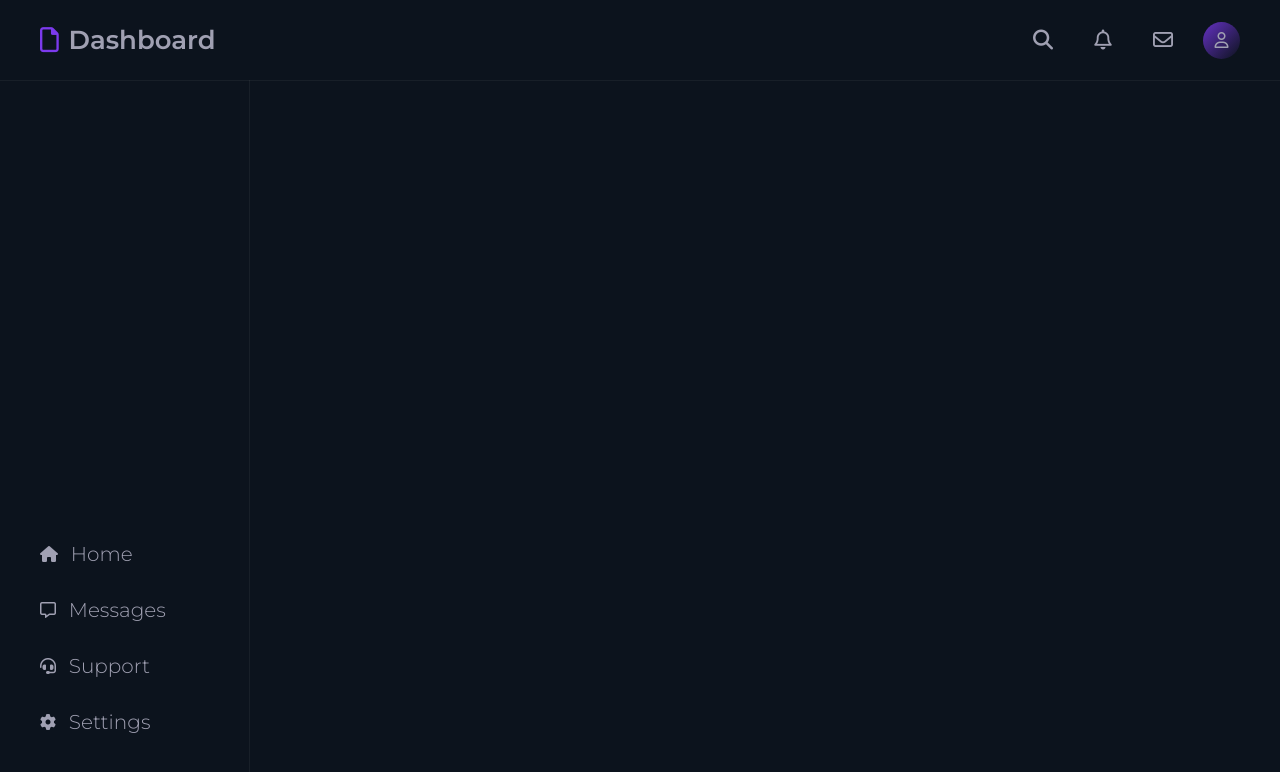
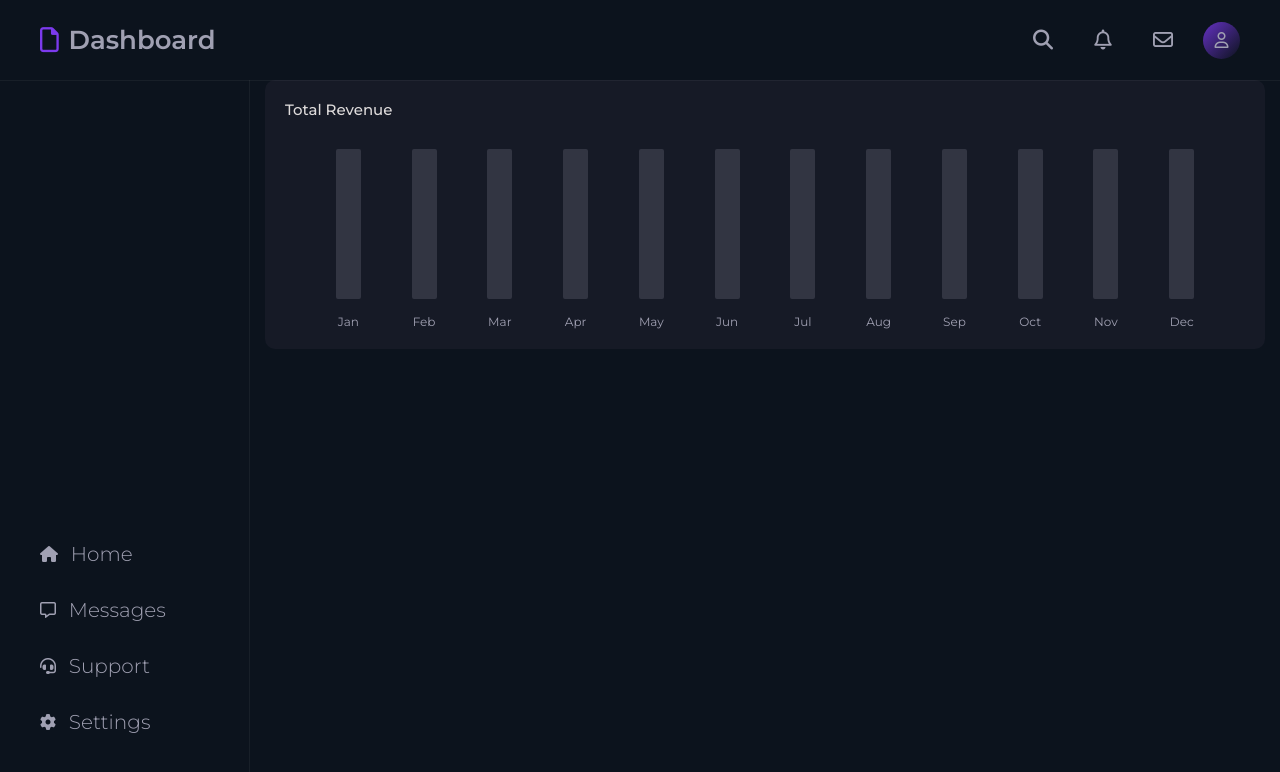
Before and after one commit to TomekWojak/Interactive-dashboard-layout-desktop-mockup, a website: page index.html in a window 1280 px wide. Drawn offline with Linux system fonts and the light colour scheme.

Commit message:
created chart box

```diff
--- a/index.html
+++ b/index.html
@@ -33,6 +33,66 @@
             <li class="nav__li"><a href="#" class="nav__link"><i class="fa-solid fa-gear"></i> Settings</a></li>
         </ul>
     </nav>
+    <main>
+        <div class="container">
+            <div class="statistics">
+                <h2 class="statistics__title">Total Revenue</h2>
+                <div class="statistics__chart">
+
+                    <div class="statistics__box">
+                        <div class="statistics__column"></div>
+                        <span class="statistics__month">Jan</span>
+                    </div>
+
+                    <div class="statistics__box">
+                        <div class="statistics__column"></div>
+                        <span class="statistics__month">Feb</span>
+                    </div>
+                    <div class="statistics__box">
+                        <div class="statistics__column"></div>
+                        <span class="statistics__month">Mar</span>
+                    </div>
+                    <div class="statistics__box">
+                        <div class="statistics__column"></div>
+                        <span class="statistics__month">Apr</span>
+                    </div>
+                    <div class="statistics__box">
+                        <div class="statistics__column"></div>
+                        <span class="statistics__month">May</span>
+                    </div>
+                    <div class="statistics__box">
+                        <div class="statistics__column"></div>
+                        <span class="statistics__month">Jun</span>
+                    </div>
+                    <div class="statistics__box">
+                        <div class="statistics__column"></div>
+                        <span class="statistics__month">Jul</span>
+                    </div>
+                    <div class="statistics__box">
+                        <div class="statistics__column"></div>
+                        <span class="statistics__month">Aug</span>
+                    </div>
+                    <div class="statistics__box">
+                        <div class="statistics__column"></div>
+                        <span class="statistics__month">Sep</span>
+                    </div>
+                    <div class="statistics__box">
+                        <div class="statistics__column"></div>
+                        <span class="statistics__month">Oct</span>
+                    </div>
+                    <div class="statistics__box">
+                        <div class="statistics__column"></div>
+                        <span class="statistics__month">Nov</span>
+                    </div>
+                    <div class="statistics__box">
+                        <div class="statistics__column"></div>
+                        <span class="statistics__month">Dec</span>
+                    </div>
+
+                </div>
+            </div>
+        </div>
+    </main>
 </body>
 
 </html>
--- a/src/sass/style.scss
+++ b/src/sass/style.scss
@@ -6,8 +6,11 @@
 :root {
 	--header-height: 8rem;
 	--main-padding: 2em 4em;
+	--card-padding: 2em;
 	--main-color: #a0a0b2;
 	--accent: #7c3aed;
+	--card-color: #161a26;
+	--card-radius: 10px;
 }
 html {
 	font-size: 62.5%;
@@ -131,18 +134,61 @@ body {
 		color: var(--main-color);
 		font-size: 2rem;
 		vertical-align: middle;
-        font-weight: 300;
-        transition: color .3s, transform .3s;
+		font-weight: 300;
+		transition: color 0.3s, transform 0.3s;
 
-        &:hover, &.active {
-            color: var(--accent);
-            transform: translateX(5px);
-        }
+		&:hover,
+		&.active {
+			color: var(--accent);
+			transform: translateX(5px);
+		}
 
 		i {
 			font-size: 1.6rem;
 			margin-inline-end: 0.8em;
 		}
+	}
+}
+
+main {
+	grid-row: 2 / -1;
+	grid-column: 2 / -1;
+}
+.container {
+	width: min(100%, 1000px);
+	margin: 0 auto;
+}
+.statistics {
+	padding: var(--card-padding);
+	border-radius: var(--card-radius);
+	background-color: var(--card-color);
+
+	&__title {
+		font-weight: 500;
+		margin-block-end: 2em;
+		color: #dedbdb;
+	}
+	&__chart {
+		display: flex;
+		align-items: flex-end;
+		justify-content: space-evenly;
+		color: var(--main-color);
+	}
+	&__box {
+		display: flex;
+		flex-direction: column;
+		align-items: center;
+		gap: 1.5em;
+	}
+	&__column {
+		width: 25px;
+		height: 150px;
+		background-color: var(--main-color);
+		opacity: 0.2;
+		border-radius: 2px;
+	}
+	&__month {
+		font-size: 1.2rem;
 	}
 }
 
```
Also changed, not shown: dist/css/style.min.css.
